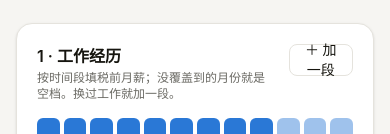
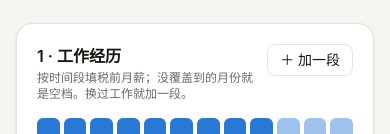
Before and after one commit to yyarrow/cn-tax, a Next.js app: page / in a window 390 px wide. Shown: the part 214-348 px from the top of the page. Built offline with nearby package versions, Linux system fonts and the light colour scheme.

Commit message:
Keep buttons and month counts on one line on mobile
Co-Authored-By: Claude Fable 5.1 <noreply@anthropic.com>

```diff
--- a/src/components/SegmentEditor.tsx
+++ b/src/components/SegmentEditor.tsx
@@ -40,7 +40,7 @@ export function SegmentEditor({
       <div className="mb-3 flex items-center gap-2">
         <i className="h-3 w-3 shrink-0 rounded-sm" style={{ background: segmentColor(index) }} />
         <TextInput value={seg.name} onChange={(name) => onChange({ name })} placeholder={`公司 / 工作 ${index + 1}`} className="max-w-[200px]" />
-        <span className="ml-auto text-xs text-muted">{months} 个月</span>
+        <span className="ml-auto whitespace-nowrap text-xs text-muted">{months} 个月</span>
         {canRemove && (
           <Button variant="danger" onClick={onRemove} className="h-7 px-2">
             删除
--- a/src/components/ui.tsx
+++ b/src/components/ui.tsx
@@ -145,7 +145,7 @@ export function Button({ children, onClick, variant = "secondary", className = "
     danger: "text-danger hover:bg-danger/10",
   }[variant];
   return (
-    <button type={type} onClick={onClick} className={`inline-flex h-8 items-center gap-1 rounded-lg px-3 text-sm font-medium transition ${v} ${className}`}>
+    <button type={type} onClick={onClick} className={`inline-flex h-8 shrink-0 items-center gap-1 whitespace-nowrap rounded-lg px-3 text-sm font-medium transition ${v} ${className}`}>
       {children}
     </button>
   );
```
